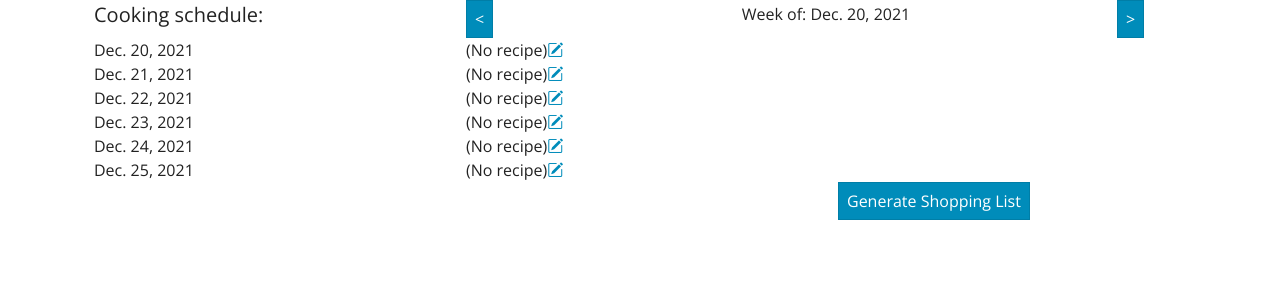
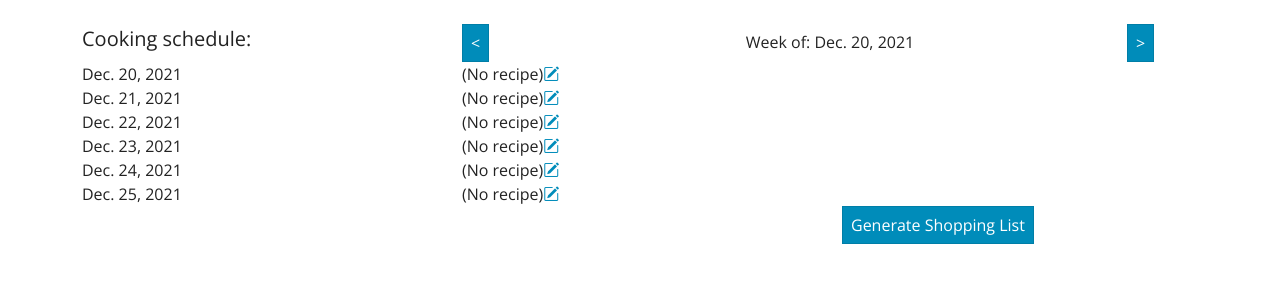
Before and after one commit to philosomniac/FoodBoard, a Django app: page /foodboard/plan/ in a window 1280 px wide. Shown: the part 68-368 px from the top of the page. Run offline with Django 3.2, Linux system fonts and the light colour scheme; the visitor is signed in with stand-in values (Sample User, id 1); data that the repository does not hold is empty; some libraries are stand-ins or nearby versions.

Commit message:
minor tweaks to layout

```diff
--- a/foodboard/templates/foodboard/base.html
+++ b/foodboard/templates/foodboard/base.html
@@ -74,7 +74,7 @@
             </div>
         </div>
     </nav>
-    <div id="content" class="container">
+    <div id="content" class="container-xxl my-md-4">
         {% block content %}{% endblock content %}
     </div>
 
--- a/foodboard/templates/foodboard/cook_events.html
+++ b/foodboard/templates/foodboard/cook_events.html
@@ -15,7 +15,7 @@
                 href="{% url 'foodboard:plan_from_date' year=prev_date.year month=prev_date.month day=prev_date.day %}">&lt;</a>
         </div>
         <div class="col-6">
-            <h6 class="text-center">Week of: {{current_date}}</h5>
+            <h6 class="text-center m-0">Week of: {{current_date}}</h5>
         </div>
         <div class="col-1">
             <a class="btn btn-primary"
```
